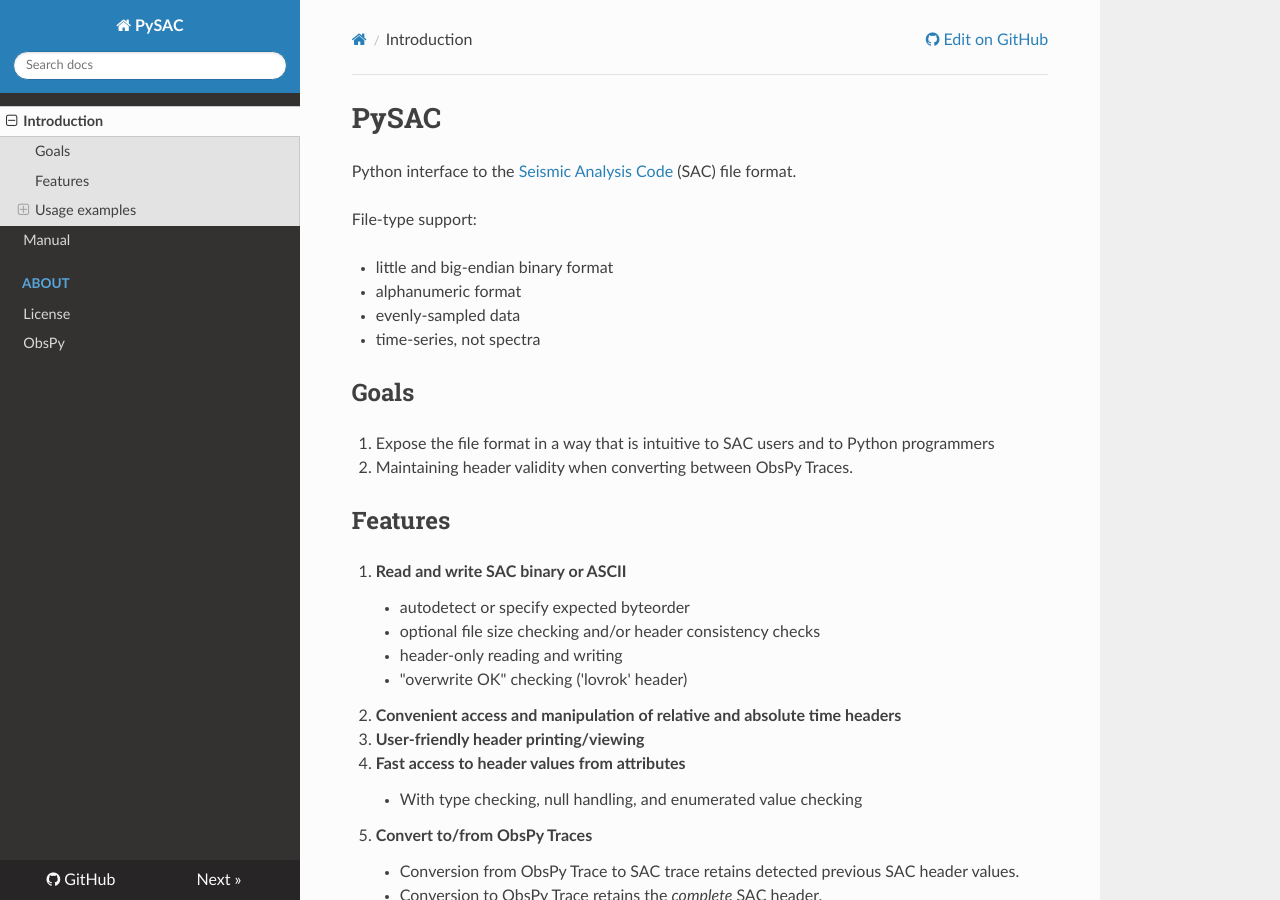
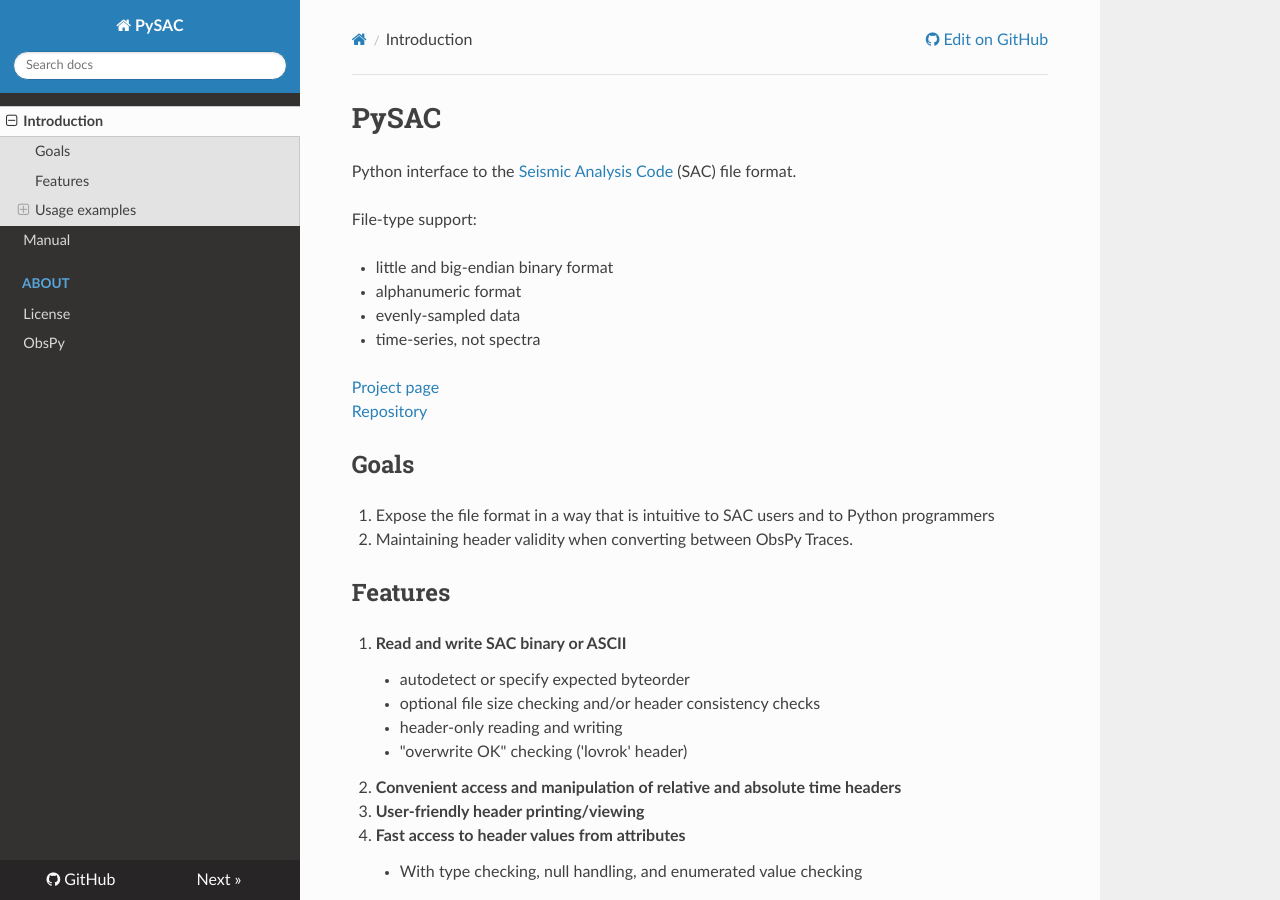
Before and after one commit to LANL-Seismoacoustics/pysac, an MkDocs documentation site: the page built from docs/index.md, in a window 1280 px wide and 900 px high. Built offline with MkDocs 1.6.1, drawn with Linux system fonts in a browser that asks for light colours; nearby versions of some CDN libraries; old or Windows-style settings are respelled for this version of MkDocs.

Commit message:
Add links to README/index.

```diff
--- a/docs/index.md
+++ b/docs/index.md
@@ -9,6 +9,9 @@
 * alphanumeric format
 * evenly-sampled data
 * time-series, not spectra
+
+[Project page](https://jkmacc-lanl.github.io/pysac)
+[Repository](https://github.com/jkmacc-LANL/pysac)
 
 ## Goals
 
```
Also changed, not shown: README.md (+3 -0 lines).
